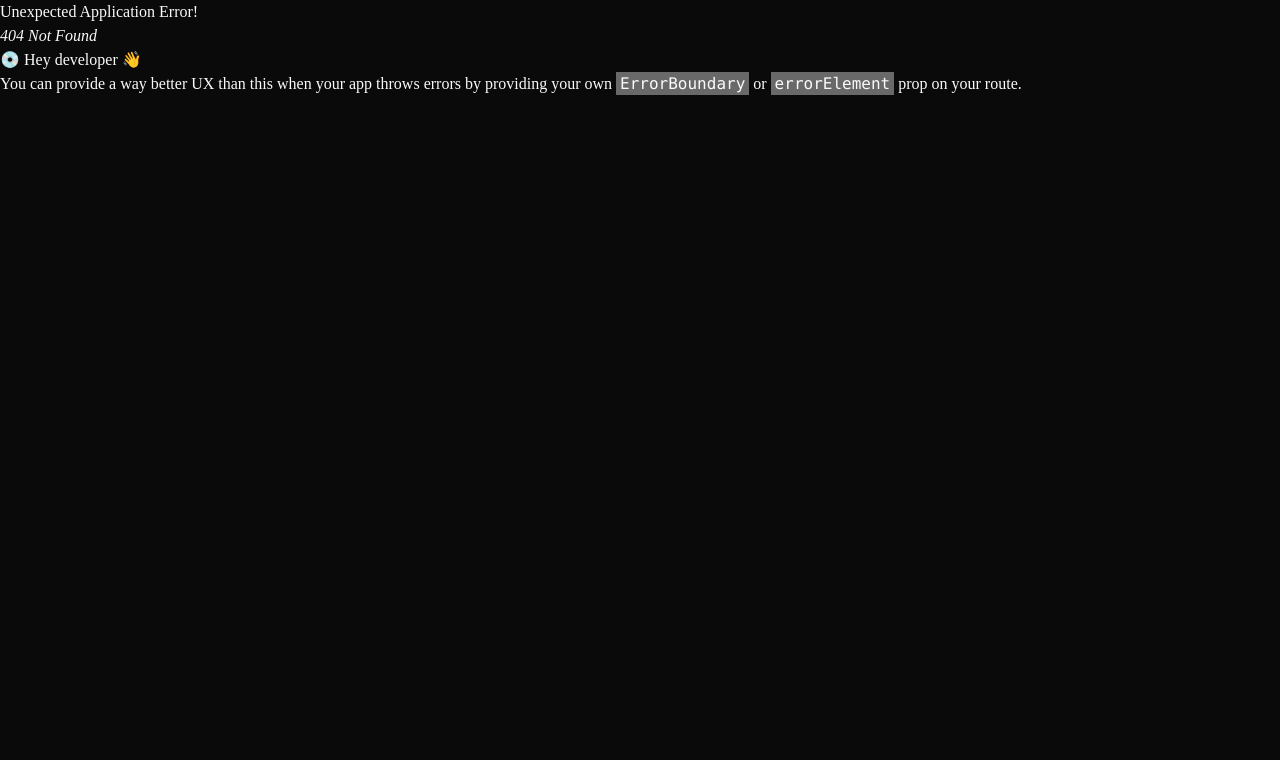
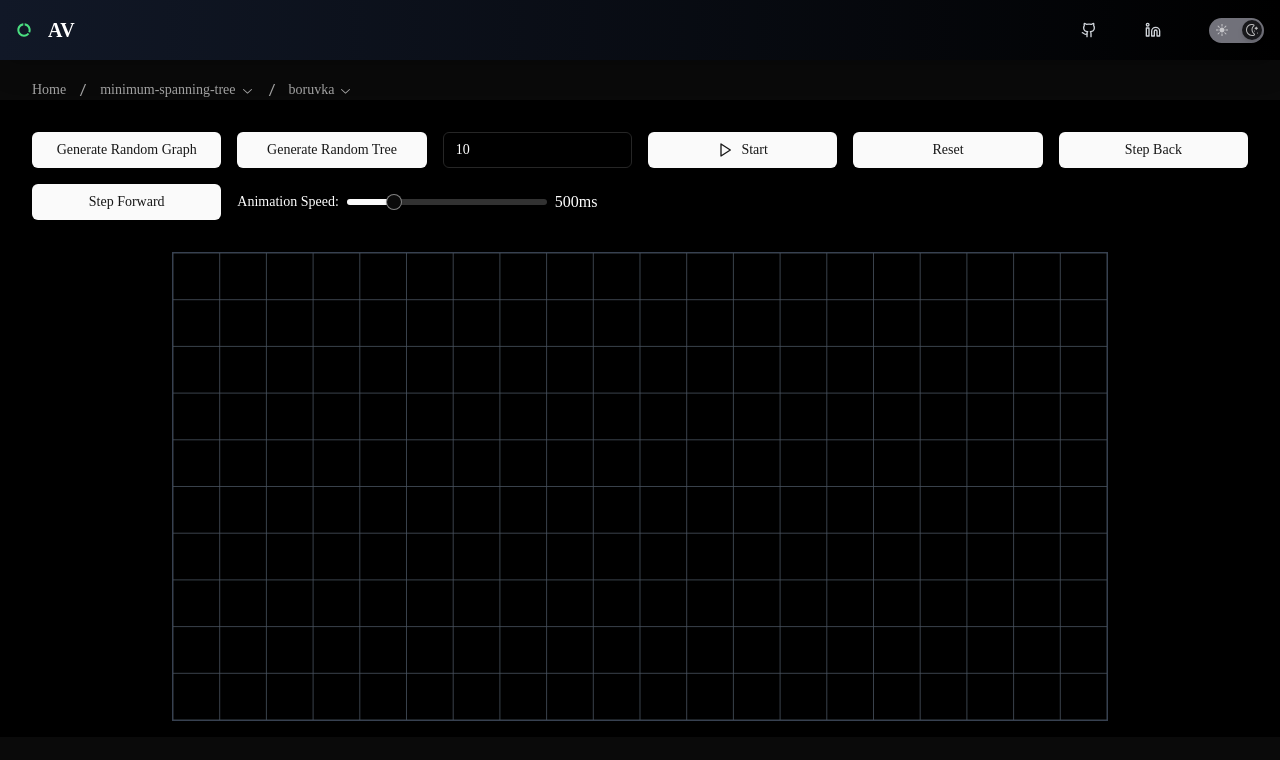
Before and after one commit to kevinmsavsani/algorithm-visualizer, a React (Vite) app: page /minimum-spanning-tree/boruvka in a window 1280 px wide. Before the commit this address had no page. Shown: the top 760 px of the page. Built offline with nearby package versions, Linux system fonts and the light colour scheme.

Commit message:
added breadcrumb

```diff
--- a/src/App.tsx
+++ b/src/App.tsx
@@ -23,7 +23,7 @@ const App = () => {
         <Route path="/convex-hull" element={<ConvexHullVisualizer />} />
         <Route path="/graph" element={<GraphVisualization />} />
         <Route path="/graph-search" element={<GraphSearchVisualization />} />
-        <Route path="/minimum-spanning-tree" element={<MinimumSpaningTreeVisualization />} />
+        <Route path="/minimum-spanning-tree/:algorithm" element={<MinimumSpaningTreeVisualization />} />
       </Route>,
     ),
   )
--- /dev/null
+++ b/src/components/breadcrumb.tsx
@@ -0,0 +1,84 @@
+import { ChevronDownIcon, SlashIcon } from '@radix-ui/react-icons'
+import { useLocation, useNavigate } from 'react-router-dom'
+import {
+  Breadcrumb,
+  BreadcrumbItem,
+  BreadcrumbLink,
+  BreadcrumbList,
+  BreadcrumbSeparator,
+} from '@/components/ui/breadcrumb'
+import {
+  DropdownMenu,
+  DropdownMenuContent,
+  DropdownMenuItem,
+  DropdownMenuTrigger,
+} from '@/components/ui/dropdown-menu'
+import config from '@/lib/config'
+
+export function CommonBreadcrumb() {
+  const location = useLocation()
+  const navigate = useNavigate()
+  const pathnames = location.pathname.split('/').filter(Boolean)
+
+  return (
+    <>
+      {pathnames.length > 0 && (
+        <Breadcrumb className="pt-4 px-8">
+          <BreadcrumbList>
+            <BreadcrumbItem>
+              <BreadcrumbLink href="/">Home</BreadcrumbLink>
+            </BreadcrumbItem>
+            <BreadcrumbSeparator>
+              <SlashIcon />
+            </BreadcrumbSeparator>
+            <BreadcrumbItem>
+              <DropdownMenu>
+                <DropdownMenuTrigger className="flex items-center gap-1">
+                  {pathnames[0]}
+                  <ChevronDownIcon />
+                </DropdownMenuTrigger>
+                <DropdownMenuContent align="start">
+                  {config.map((algo) => (
+                    <DropdownMenuItem
+                      key={algo.path}
+                      onClick={() => navigate(algo.path)}
+                    >
+                      {algo.name}
+                    </DropdownMenuItem>
+                  ))}
+                </DropdownMenuContent>
+              </DropdownMenu>
+            </BreadcrumbItem>
+            {pathnames.length > 1 && (
+              <>
+                <BreadcrumbSeparator>
+                  <SlashIcon />
+                </BreadcrumbSeparator>
+                <BreadcrumbItem>
+                  <DropdownMenu>
+                    <DropdownMenuTrigger className="flex items-center gap-1">
+                      {pathnames[1]}
+                      <ChevronDownIcon />
+                    </DropdownMenuTrigger>
+                    <DropdownMenuContent align="start">
+                      {config
+                        .find((topic) => topic.value === pathnames[0])
+                        ?.algorithms.map((algo) => (
+                          <DropdownMenuItem
+                            key={algo.path}
+                            onClick={() => navigate(algo.path)}
+                          >
+                            {algo.name}
+                          </DropdownMenuItem>
+                        ))}
+                    </DropdownMenuContent>
+                  </DropdownMenu>
+                </BreadcrumbItem>
+              </>
+            )}
+          </BreadcrumbList>
+        </Breadcrumb>
+      )}
+    </>
+  )
+}
--- /dev/null
+++ b/src/components/ui/breadcrumb.tsx
@@ -0,0 +1,115 @@
+import * as React from "react"
+import { ChevronRightIcon, DotsHorizontalIcon } from "@radix-ui/react-icons"
+import { Slot } from "@radix-ui/react-slot"
+
+import { cn } from "@/lib/utils"
+
+const Breadcrumb = React.forwardRef<
+  HTMLElement,
+  React.ComponentPropsWithoutRef<"nav"> & {
+    separator?: React.ReactNode
+  }
+>(({ ...props }, ref) => <nav ref={ref} aria-label="breadcrumb" {...props} />)
+Breadcrumb.displayName = "Breadcrumb"
+
+const BreadcrumbList = React.forwardRef<
+  HTMLOListElement,
+  React.ComponentPropsWithoutRef<"ol">
+>(({ className, ...props }, ref) => (
+  <ol
+    ref={ref}
+    className={cn(
+      "flex flex-wrap items-center gap-1.5 break-words text-sm text-muted-foreground sm:gap-2.5",
+      className
+    )}
+    {...props}
+  />
+))
+BreadcrumbList.displayName = "BreadcrumbList"
+
+const BreadcrumbItem = React.forwardRef<
+  HTMLLIElement,
+  React.ComponentPropsWithoutRef<"li">
+>(({ className, ...props }, ref) => (
+  <li
+    ref={ref}
+    className={cn("inline-flex items-center gap-1.5", className)}
+    {...props}
+  />
+))
+BreadcrumbItem.displayName = "BreadcrumbItem"
+
+const BreadcrumbLink = React.forwardRef<
+  HTMLAnchorElement,
+  React.ComponentPropsWithoutRef<"a"> & {
+    asChild?: boolean
+  }
+>(({ asChild, className, ...props }, ref) => {
+  const Comp = asChild ? Slot : "a"
+
+  return (
+    <Comp
+      ref={ref}
+      className={cn("transition-colors hover:text-foreground", className)}
+      {...props}
+    />
+  )
+})
+BreadcrumbLink.displayName = "BreadcrumbLink"
+
+const BreadcrumbPage = React.forwardRef<
+  HTMLSpanElement,
+  React.ComponentPropsWithoutRef<"span">
+>(({ className, ...props }, ref) => (
+  <span
+    ref={ref}
+    role="link"
+    aria-disabled="true"
+    aria-current="page"
+    className={cn("font-normal text-foreground", className)}
+    {...props}
+  />
+))
+BreadcrumbPage.displayName = "BreadcrumbPage"
+
+const BreadcrumbSeparator = ({
+  children,
+  className,
+  ...props
+}: React.ComponentProps<"li">) => (
+  <li
+    role="presentation"
+    aria-hidden="true"
+    className={cn("[&>svg]:size-3.5", className)}
+    {...props}
+  >
+    {children ?? <ChevronRightIcon />}
+  </li>
+)
+BreadcrumbSeparator.displayName = "BreadcrumbSeparator"
+
+const BreadcrumbEllipsis = ({
+  className,
+  ...props
+}: React.ComponentProps<"span">) => (
+  <span
+    role="presentation"
+    aria-hidden="true"
+    className={cn("flex h-9 w-9 items-center justify-center", className)}
+    {...props}
+  >
+    <DotsHorizontalIcon className="h-4 w-4" />
+    <span className="sr-only">More</span>
+  </span>
+)
+BreadcrumbEllipsis.displayName = "BreadcrumbElipssis"
+
+export {
+  Breadcrumb,
+  BreadcrumbList,
+  BreadcrumbItem,
+  BreadcrumbLink,
+  BreadcrumbPage,
+  BreadcrumbSeparator,
+  BreadcrumbEllipsis,
+}
--- a/src/containers/layout/index.tsx
+++ b/src/containers/layout/index.tsx
@@ -1,14 +1,16 @@
+import { CommonBreadcrumb } from '@/components/breadcrumb'
 import Navbar from '@/components/navbar'
 import { Outlet } from 'react-router-dom'
 
 function Layout() {
   return (
-      <div>
-        <Navbar />
-        <div className="pt-12">
-          <Outlet />
-        </div>
+    <div>
+      <Navbar />
+      <div className="pt-16">
+        <CommonBreadcrumb />
+        <Outlet />
       </div>
+    </div>
   )
 }
 
--- a/src/containers/minimum-spanning-tree/index.tsx
+++ b/src/containers/minimum-spanning-tree/index.tsx
@@ -1,23 +1,22 @@
 'use client'
 
 import { useEffect, useState } from 'react'
+import { useParams } from 'react-router-dom'
 import { ControlPanel } from '../../components/graph/control-panel'
 import Graph from '../../components/graph/graph'
 import { useAlgorithm } from '../../components/graph/useAlgorithm'
-import { boruvka, kruskal, prim, reverseDelete } from './algorithm'
 import { Edge } from '@/types'
-import AlgorithmSelect, { Option } from '../../components/algorithm-select'
+import config from '@/lib/config'
 
 export default function MinimumSpaningTreeVisualization() {
+  const { algorithm } = useParams<{ algorithm: string; topic: string }>()
   const [totalNodes, setTotalNodes] = useState(10)
   const [result, setResult] = useState<Edge[]>([])
-  const options = [
-    { value: 'kruskal', label: 'Kruskal', method: kruskal },
-    { value: 'prim', label: 'Prim', method: prim },
-    { value: 'boruvka', label: 'Boruvka', method: boruvka },
-    { value: 'reverse-delete', label: 'Reverse Delete', method: reverseDelete },
-  ]
-  const [algorithm, setAlgorithm] = useState<Option>(options[0])
+
+  const algorithmOption = config
+    ?.find((option) => option.value === 'minimum-spanning-tree')
+    ?.algorithms.find((option) => option.value === algorithm)
+
   const {
     graph,
     currentStep,
@@ -35,17 +34,11 @@ export default function MinimumSpaningTreeVisualization() {
   } = useAlgorithm(totalNodes, result.length)
 
   useEffect(() => {
-    setResult(algorithm.method(graph))
+    setResult(algorithmOption.method(graph))
   }, [graph, algorithm])
 
   return (
     <div className="flex flex-col items-center space-y-4 p-4 dark:bg-black dark:text-white">
-      <AlgorithmSelect
-        value={algorithm}
-        onValueChange={setAlgorithm}
-        options={options}
-      />
-
       <ControlPanel
         totalNodes={totalNodes}
         animationSpeed={animationSpeed}
--- /dev/null
+++ b/src/lib/config/index.ts
@@ -0,0 +1,97 @@
+import { minimumSpaningTreeBoruvka, minimumSpaningTreeKruskal, minimumSpaningTreePrim, minimumSpaningTreeReverseDelete } from "./minimum-spanning-tree";
+
+interface AlgorithmConfig {
+  name: string;
+  path: string;
+  value: string;
+  algorithms: Array<{ name: string; path: string; value?: string; label?: string; method?: Function }>;
+}
+
+const config: AlgorithmConfig[] = [
+  {
+    name: 'Sorting',
+    path: '/sorting',
+    value: 'sorting',
+    algorithms: [
+      { name: 'Bubble Sort', path: '/sorting/bubble-sort' },
+      { name: 'Merge Sort', path: '/sorting/merge-sort' },
+      { name: 'Quick Sort', path: '/sorting/quick-sort' },
+      { name: 'Heap Sort', path: '/sorting/heap-sort' },
+    ],
+  },
+  {
+    name: 'Path Finding',
+    path: '/path-finding',
+    value: 'path-finding',
+    algorithms: [
+      { name: "Dijkstra's Algorithm", path: '/path-finding/dijkstra' },
+      { name: 'A* Search Algorithm', path: '/path-finding/astar' },
+      { name: 'Breadth-First Search', path: '/path-finding/bfs' },
+      { name: 'Depth-First Search', path: '/path-finding/dfs' },
+    ],
+  },
+  {
+    name: 'Convex Hull',
+    path: '/convex-hull',
+    value: 'convex-hull',
+    algorithms: [
+      { name: 'Graham Scan', path: '/convex-hull/graham-scan' },
+      { name: 'Jarvis March', path: '/convex-hull/jarvis-march' },
+    ],
+  },
+  {
+    name: 'Graph',
+    path: '/graph',
+    value: 'graph',
+    algorithms: [
+      { name: 'Adjacency List', path: '/graph/adjacency-list' },
+      { name: 'Adjacency Matrix', path: '/graph/adjacency-matrix' },
+    ],
+  },
+  {
+    name: 'Graph Search',
+    path: '/graph-search',
+    value: 'graph-search',
+    algorithms: [
+      { name: 'Breadth-First Search', path: '/graph-search/bfs' },
+      { name: 'Depth-First Search', path: '/graph-search/dfs' },
+    ],
+  },
+  {
+    name: 'Minimum Spanning Tree',
+    path: '/minimum-spanning-tree',
+    value: 'minimum-spanning-tree',
+    algorithms: [
+      {
+        name: "Kruskal's Algorithm",
+        path: '/minimum-spanning-tree/kruskal',
+        value: 'kruskal',
+        label: 'Kruskal',
+        method: minimumSpaningTreeKruskal,
+      },
+      {
+        name: "Prim's Algorithm",
+        path: '/minimum-spanning-tree/prim',
+        value: 'prim',
+        label: 'Prim',
+        method: minimumSpaningTreePrim,
+      },
+      {
+        name: "Boruvka's Algorithm",
+        path: '/minimum-spanning-tree/boruvka',
+        value: 'boruvka',
+        label: 'Boruvka',
+        method: minimumSpaningTreeBoruvka,
+      },
+      {
+        name: 'Reverse Delete Algorithm',
+        path: '/minimum-spanning-tree/reverse-delete',
+        value: 'reverse-delete',
+        label: 'Reverse Delete',
+        method: minimumSpaningTreeReverseDelete,
+      },
+    ],
+  },
+]
+
+export default config
--- a/src/containers/minimum-spanning-tree/algorithm.ts
+++ b/src/lib/config/minimum-spanning-tree.ts
@@ -1,7 +1,7 @@
-import { BinaryHeap } from "@/lib/binaryHeap"
-import { Edge, Graph } from "@/types"
+import { BinaryHeap } from '@/lib/binaryHeap'
+import { Edge, Graph } from '@/types'
 
-export const kruskal = (graph: Graph) => {
+export const minimumSpaningTreeKruskal = (graph: Graph) => {
   const sortedEdges = [...graph.edges].sort((a, b) => a.weight - b.weight)
   const parent = new Array(graph.nodes.length).fill(null).map((_, i) => i)
   const rank = new Array(graph.nodes.length).fill(0)
@@ -43,7 +43,7 @@ export const kruskal = (graph: Graph) => {
   return result
 }
 
-export const prim = (graph: Graph) => {
+export const minimumSpaningTreePrim = (graph: Graph) => {
   const result: Edge[] = []
   const visited = new Array(graph.nodes.length).fill(false)
   const minHeap = new BinaryHeap<Edge>((a, b) => a.weight - b.weight)
@@ -72,7 +72,7 @@ export const prim = (graph: Graph) => {
   return result
 }
 
-export const boruvka = (graph: Graph) => {
+export const minimumSpaningTreeBoruvka = (graph: Graph) => {
   const components = new Array(graph.nodes.length).fill(null).map((_, i) => i)
   const result: Edge[] = []
   let numComponents = graph.nodes.length
@@ -121,7 +121,7 @@ export const boruvka = (graph: Graph) => {
   return result
 }
 
-export const reverseDelete = (graph: Graph) => {
+export const minimumSpaningTreeReverseDelete = (graph: Graph) => {
   const sortedEdges = [...graph.edges].sort((a, b) => b.weight - a.weight)
   const parent = new Array(graph.nodes.length).fill(null).map((_, i) => i)
   const rank = new Array(graph.nodes.length).fill(0)
```
